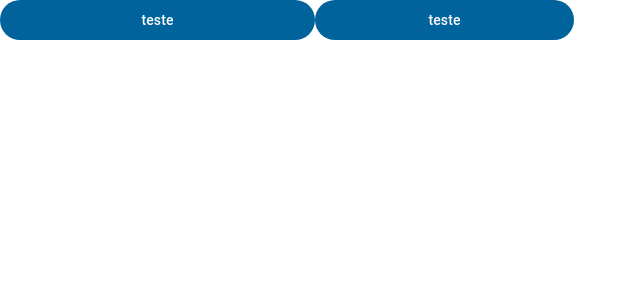
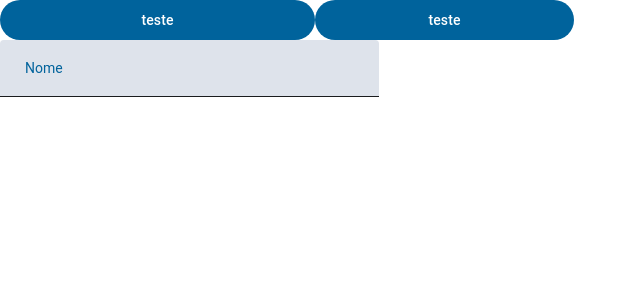
Before and after one commit to leoalves-15/vize-case, a React (Create React App) app: page / in a window 1280 px wide. Shown: the top 300 px of the page, without its empty margins (0-640 px from the left). Built offline with nearby package versions, Linux system fonts and the light colour scheme.

Commit message:
create input

```diff
--- a/src/App.js
+++ b/src/App.js
@@ -1,11 +1,15 @@
 import React from 'react';
-import { LoginButton, RegisterButton } from './Components/GenericComponents';
+import { LoginButton, RegisterButton, UserInput } from './Components/GenericComponents';
 
 function App() {
   return (
     <div className="App">
       <LoginButton> teste</LoginButton>
       <RegisterButton> teste</RegisterButton>
+      <UserInput>
+        <input type="text" required />
+        <span>Nome</span>
+      </UserInput>
     </div>
   );
 }
--- a/src/Colors/Colors.js
+++ b/src/Colors/Colors.js
@@ -1,4 +1,6 @@
 export default {
   M3SysLightPrimary: '#00639C',
-  White: '#fff',
+  M3SyslightOnPrimary: '#fff',
+  M3syslightSurfaceariant: '#DEE3EB',
+  M3SysLightOnSurface: '#1A1C1E',
 };
--- a/src/Components/GenericComponents.js
+++ b/src/Components/GenericComponents.js
@@ -5,7 +5,7 @@ export const ButtonDefault = styled.button`
   background-color: ${Colors.M3SysLightPrimary};
   border-radius: 100px;
   padding: 10px 24px;
-  color: ${Colors.White};
+  color: ${Colors.M3SyslightOnPrimary};
   font-family: 'Roboto';
   font-style: normal;
   font-weight: 500;
@@ -20,8 +20,40 @@ export const ButtonDefault = styled.button`
 export const LoginButton = styled(ButtonDefault)`
   width: 315px;
 `;
+
 export const RegisterButton = styled(ButtonDefault)`
   width: 259px;
+`;
+
+export const UserInput = styled.div`
+  position: relative;
+  input{
+    width: 359px;
+    height: 56px;
+    background: ${Colors.M3syslightSurfaceariant};
+    border-radius: 4px 4px 0px 0px;
+    border: none;
+    outline: none;
+    border-bottom: 1px solid ${Colors.M3SysLightOnSurface};
+    padding-left: 20px;
+  }
+  input:focus + span, input:valid + span {
+    top: 10px;
+    left: 10px;
+    font-size: 12px;
+    padding: 0 0px 0px 10px;
+  }
+  span{
+    font-family: 'Roboto';
+    position: absolute;
+    top: 20px;
+    left: 25px;
+    font-size: 14px;
+    font-style: normal;
+    font-weight: 400;
+    transition: .4s;
+    color: ${Colors.M3SysLightPrimary};
+  }
 `;
 
 export const Container = styled.div`
```
